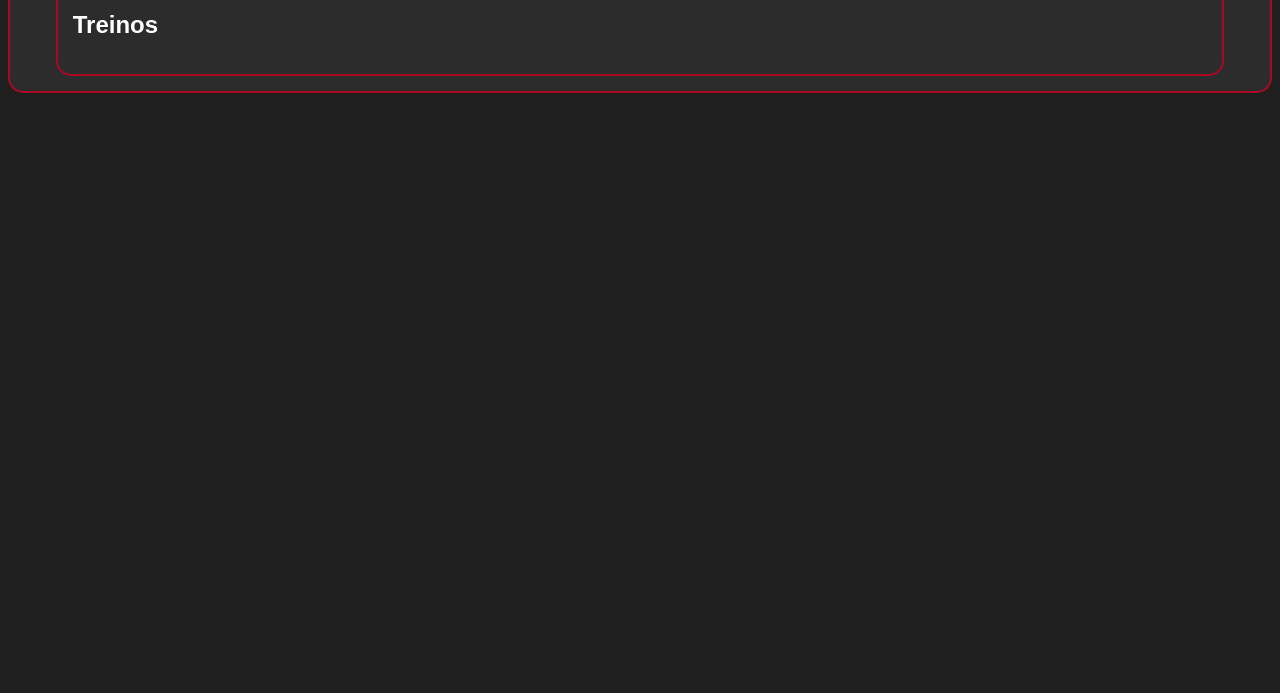
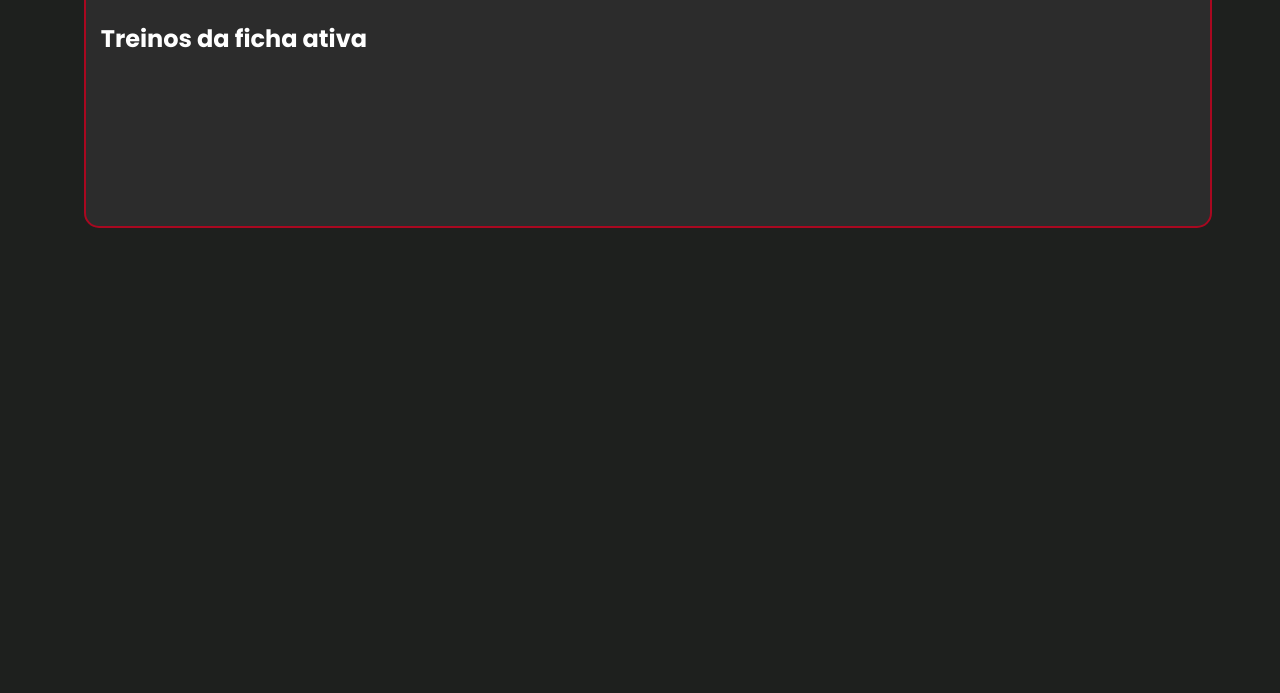
Before and after one commit to Guilherme-Mesquita06/FocusYou, a website: page webDataViz/public/dashboard/addSerie.html in a window 1280 px wide. Shown: the part 123-816 px from the top of the page. Drawn offline with Linux system fonts and the light colour scheme.

Commit message:
Fix : Mudando estrutura HTML da pagina addSeries (front-end)

```diff
--- a/webDataViz/public/css/addSerie.css
+++ b/webDataViz/public/css/addSerie.css
@@ -1,26 +1,72 @@
-body {
-    background: #1f1f1f;
-    font-family: Poppins, sans-serif;
-    color: #fff;
+@import url('https://fonts.googleapis.com/css2?family=Poppins:ital,wght@0,100;0,200;0,300;0,400;0,500;0,600;0,700;0,800;0,900;1,100;1,200;1,300;1,400;1,500;1,600;1,700;1,800;1,900&display=swap');
+
+
+:root {
+    --preto: #1E201E;
+    --contraste: #2C2C2C;
+    --border: 1px solid #a90820;
+    --contraste1: #3C3D37;
+    --vermelho: #a90820;
 }
 
+
+body {
+    display: flex;
+    flex-direction: column;
+    height: 100vh;
+    font-family: "Poppins", sans-serif;
+    background-color: var(--preto);
+    width: 100vw;
+    overflow-x: hidden;
+    overflow-y: scroll;
+
+}
+main {
+    /* O Flex ele subtrai o conteudo que esta sendo usado ai fica certinho */
+    flex: 1;
+    /* ocupa TODO o espaço restante */
+    display: flex;
+    flex-direction: column;
+}
+.content{
+    width: 100%;
+    height: 100%;
+    display: flex;
+    justify-content: center;
+    margin-top:3%;
+}
 .containerTreino {
 
     width: 95%;
-    height: 70%;
-    margin: auto;
+    height: 30%;
+    display: flex;
+    justify-content: center;
+
 }
 
-section {
+
+.secDiv {
     background: #2c2c2c;
     padding: 15px;
     border-radius: 15px;
     overflow-y: auto;
-    height: 100%;
     border: 2px solid #a90820;
 }
 
-/* Botões de treinos e exercícios */
+.treinos{
+    height: 100%;
+    color: #FFF;
+    flex-direction: column;
+    display: flex;
+    width: 90%;
+}
+.linhaTreinos{
+    height: 60%;
+    width: 100%;
+    display: flex;
+    background-color: #a90820;
+}
+/*
 .itemTreino,
 .itemExercicio,
 .itemSerie {
@@ -37,7 +83,6 @@ section {
     background: #a90820;
 }
 
-/* Formulário de séries */
 .formSerie {
     margin-top: 20px;
     display: flex;
@@ -66,3 +111,13 @@ section {
 .formSerie button:hover {
     background: #d30d27;
 }
+section .treinos{
+    height: 80%;
+}
+
+.linhaTreinos{
+display: flex;
+width: 25%;
+height: 30%;
+background-color:var(--vermelho);
+} */
--- a/webDataViz/public/css/addTreino.css
+++ b/webDataViz/public/css/addTreino.css
@@ -1,3 +1,4 @@
+
 @import url('https://fonts.googleapis.com/css2?family=Poppins:ital,wght@0,100;0,200;0,300;0,400;0,500;0,600;0,700;0,800;0,900;1,100;1,200;1,300;1,400;1,500;1,600;1,700;1,800;1,900&display=swap');
 
 
@@ -8,7 +9,6 @@
     --contraste1: #3C3D37;
     --vermelho: #a90820;
 }
-
 
 * {
     margin: 0;
--- a/webDataViz/public/css/nav.css
+++ b/webDataViz/public/css/nav.css
@@ -1,3 +1,13 @@
+@import url('https://fonts.googleapis.com/css2?family=Poppins:ital,wght@0,100;0,200;0,300;0,400;0,500;0,600;0,700;0,800;0,900;1,100;1,200;1,300;1,400;1,500;1,600;1,700;1,800;1,900&display=swap');
+
+
+:root {
+    --preto: #1E201E;
+    --contraste: #2C2C2C;
+    --border: 1px solid #a90820;
+    --contraste1: #3C3D37;
+    --vermelho: #a90820;
+}
 
 .header {
     width: 100%;
--- a/webDataViz/public/dashboard/addSerie.html
+++ b/webDataViz/public/dashboard/addSerie.html
@@ -44,14 +44,15 @@
 
 <div class="containerTreino">
 
-    <section class="treinos">
-        <h2>Treinos</h2>
-        <div id="listaTreinos">
+    <section class="treinos secDiv">
+        <h2>Treinos da ficha ativa</h2>
+        <div id="linhaTreinos">
+
 
         </div>
     </section>
-<!--
-    <section class="exercicios">
+
+    <!-- <section class="exercicios">
         <h2>Exercícios</h2>
         <div id="listaExerciciosTreino">
 
@@ -73,11 +74,11 @@
             <input id="iptDescanso" type="number" placeholder="Descanso (s)">
 
             <button onclick="cadastrarSerie()">Adicionar</button>
+        </section> -->
         </div>
-    </section>
 
 </div>
- -->
+
 
         </section>
 
@@ -86,6 +87,37 @@
 </body>
 
 <script>
+ var treinos = [
+    { id: 1, titulo: "Treino A" },
+    { id: 2, titulo: "Treino B" },
+    { id: 3, titulo: "Treino C" },
+    { id: 4, titulo: "Treino D" }
+];
+
+var exercicios = {
+    1: [
+        { id: 11, nome: "Supino inclinado" },
+        { id: 12, nome: "Puxada aberta" }
+    ],
+    2: [],
+    3: [],
+    4: []
+};
+
+var series = {
+    11: [
+        { rep: 12, carga: 40, descanso: 60 },
+        { rep: 10, carga: 45, descanso: 60 }
+    ],
+    12: []
+};
+
+
+            for(var i = 0; i < treinos.length; i++){
+                console.log(`Treino: ${treinos.id[i]} \n Titulo: ${treinos.titulo[i]}`)
+
+
+            }
 
 
 </script>
--- a/webDataViz/src/models/treinoModel.js
+++ b/webDataViz/src/models/treinoModel.js
@@ -1,4 +1,5 @@
 var database = require("../database/config");
+
 
 
 function cadastrar(titulo, observacao, idFicha) {
```
